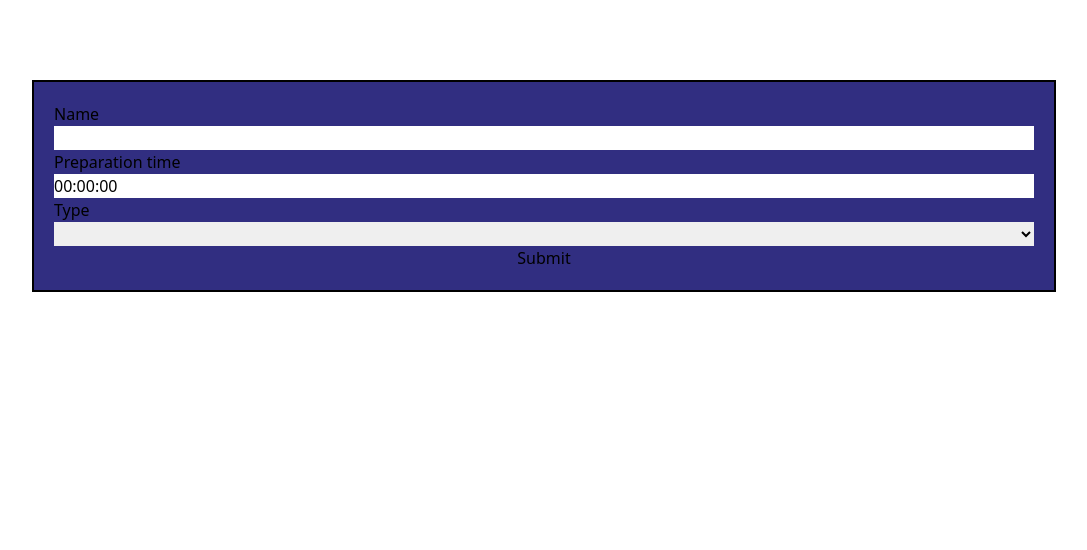
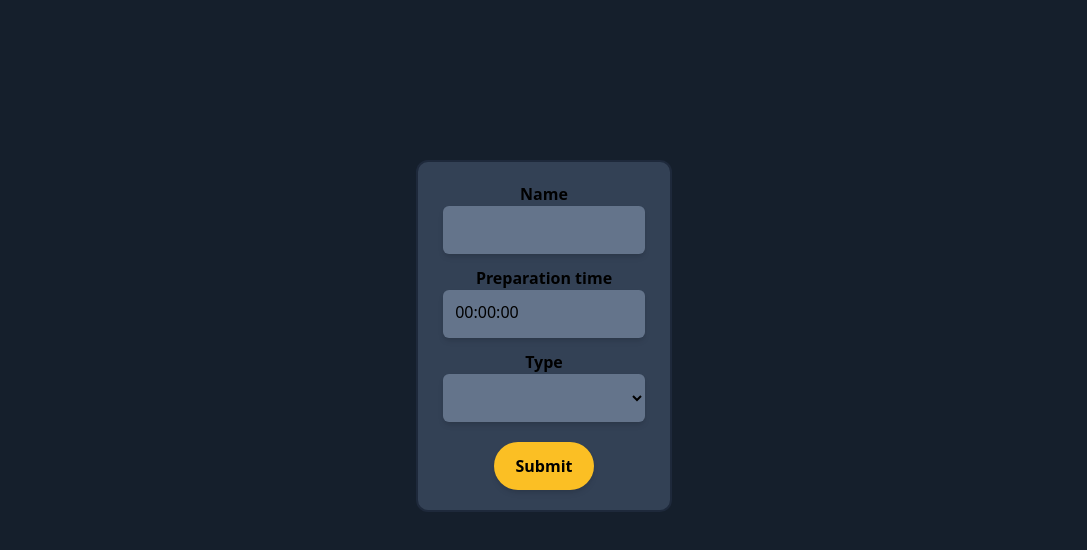
Before and after one commit to Handloc/HexOcean-Dishes, a React (Create React App) app: page / in a window 1280 px wide. Shown: the top 550 px of the page, without its empty margins (96-1183 px from the left). Built offline with nearby package versions, Linux system fonts and the light colour scheme.

Commit message:
Add styling

```diff
--- a/src/components/DishesForm.js
+++ b/src/components/DishesForm.js
@@ -16,6 +16,7 @@ function DishesForm() {
   const { register, handleSubmit, formState, watch, reset } = form;
   const { errors, isSubmitSuccessful } = formState;
   const dish_type = watch("type");
+  const spiciness_number = watch("spiciness_scale");
   const [fetching, setFetching] = useState(false);
   const [error, setError] = useState(null);
   const [success, setSuccess] = useState(false);
@@ -80,13 +81,16 @@ function DishesForm() {
 
   return (
     <form
-      className="w-4/5 m-auto mt-20 bg-indigo-900 flex flex-col border-2 border-black p-5"
+      className="border-slate-800 bg-slate-700 border-2 w-4/5 md:w-2/5 lg:w-2/5 xl:w-1/5 pt-5 pb-5 rounded-xl m-auto mt-40 flex flex-col items-center "
       onSubmit={handleSubmit(submitHandler)}
     >
-      <label htmlFor="name">Name</label>
+      <label htmlFor="name" className="text-md font-bold">
+        Name
+      </label>
       <input
         type="text"
         id="name"
+        className="w-4/5 h-12 border-b-4 rounded-md focus:outline-none focus:border-b-4 focus:border-fuchsia-600 p-3 bg-slate-500 border-transparent shadow-md"
         {...register("name", {
           required: { value: true, message: "Dish name is required" },
           validate: (fieldValue) => {
@@ -97,12 +101,15 @@ function DishesForm() {
           },
         })}
       />
-      <p className="text-red-300 font-bold">{errors.name?.message}</p>
-      <label htmlFor="preparation_time">Preparation time</label>
+      <p className="text-red-500 w-4/5 text-center">{errors.name?.message}</p>
+      <label htmlFor="preparation_time" className="text-md font-bold mt-3">
+        Preparation time
+      </label>
       <input
         type="text"
         maxLength="8"
         id="preparation_time"
+        className="w-4/5 h-12 border-b-4 rounded-md focus:outline-none focus:border-b-4 focus:border-fuchsia-600 p-3 bg-slate-500 border-transparent shadow-md"
         {...register("preparation_time", {
           required: { value: true, message: "Preparation time is required" },
           pattern: {
@@ -117,12 +124,15 @@ function DishesForm() {
           },
         })}
       />
-      <p className="text-red-300 font-bold">
+      <p className="text-red-500 w-4/5 text-center">
         {errors.preparation_time?.message}
       </p>
-      <label htmlFor="type">Type</label>
+      <label htmlFor="type" className="text-md font-bold mt-3">
+        Type
+      </label>
       <select
         id="type"
+        className="w-4/5 h-12 border-b-4 rounded-md focus:outline-none focus:border-b-4 focus:border-fuchsia-600 p-3 bg-slate-500 border-transparent shadow-md"
         {...register("type", {
           required: { value: true, message: "Dish type is required" },
         })}
@@ -131,13 +141,16 @@ function DishesForm() {
         <option value="soup">Soup</option>
         <option value="sandwich">Sandwich</option>
       </select>
-      <p className="text-red-300 font-bold">{errors.type?.message}</p>
+      <p className="text-red-500 w-4/5 text-center">{errors.type?.message}</p>
       {dish_type === "pizza" && (
         <>
-          <label htmlFor="no_of_slices">Number of slices</label>
+          <label htmlFor="no_of_slices" className="text-md font-bold mt-3">
+            Number of slices
+          </label>
           <input
             type="number"
             id="no_of_slices"
+            className="w-4/5 h-12 border-b-4 rounded-md focus:outline-none focus:border-b-4 focus:border-fuchsia-600 p-3 bg-slate-500 border-transparent shadow-md"
             {...register("no_of_slices", {
               required: {
                 value: true,
@@ -145,45 +158,56 @@ function DishesForm() {
               },
             })}
           />
-          <p className="text-red-300 font-bold">
+          <p className="text-red-500 w-4/5 text-center">
             {errors.no_of_slices?.message}
           </p>
-          <label htmlFor="diameter">Diameter</label>
+          <label htmlFor="diameter" className="text-md font-bold mt-3">
+            Diameter
+          </label>
           <input
             type="number"
             step="0.01"
             id="diameter"
+            className="w-4/5 h-12 border-b-4 rounded-md focus:outline-none focus:border-b-4 focus:border-fuchsia-600 p-3 bg-slate-500 border-transparent shadow-md"
             {...register("diameter", {
               required: { value: true, message: "Diameter is required" },
             })}
           />
-          <p className="text-red-300 font-bold">{errors.diameter?.message}</p>
+          <p className="text-red-500 w-4/5 text-center">
+            {errors.diameter?.message}
+          </p>
         </>
       )}
       {dish_type === "soup" && (
         <>
-          <label htmlFor="spiciness_scale">Spiciness scale</label>
+          <label htmlFor="spiciness_scale" className="text-md font-bold mt-3">
+            {`Spiciness scale  (${spiciness_number}/10)`}
+          </label>
           <input
             type="range"
             id="spiciness_scale"
             min="1"
             max="10"
+            className="w-3/5"
             {...register("spiciness_scale", {
               required: { value: true, message: "Spiciness is required" },
             })}
           />
-          <p className="text-red-300 font-bold">
+          <p className="text-red-500 w-4/5 text-center">
             {errors.spiciness_scale?.message}
           </p>
         </>
       )}
       {dish_type === "sandwich" && (
         <>
-          <label htmlFor="slices_of_bread">Slices of bread</label>
+          <label htmlFor="slices_of_bread" className="text-md font-bold mt-3">
+            Slices of bread
+          </label>
           <input
             type="number"
             min="1"
             id="slices_of_bread"
+            className="w-4/5 h-12 border-b-4 rounded-md focus:outline-none focus:border-b-4 focus:border-fuchsia-600 p-3 bg-slate-500 border-transparent shadow-md"
             {...register("slices_of_bread", {
               required: {
                 value: true,
@@ -191,15 +215,21 @@ function DishesForm() {
               },
             })}
           />
-          <p className="text-red-300 font-bold">
+          <p className="text-red-500 w-4/5 text-center">
             {errors.slices_of_bread?.message}
           </p>
         </>
       )}
-      <button>{fetching ? "Submitting..." : "Submit"}</button>
-      {error && <p className="text-red-600 text-xl">{error}</p>}
+      <button className="w-2/5 h-12 mt-5 bg-amber-400 hover:bg-fuchsia-600 text-black text-md font-bold rounded-3xl transition duration-200 shadow-md">
+        {fetching ? "Submitting..." : "Submit"}
+      </button>
+      {error && (
+        <p className="text-red-500 font-bold text-md mt-5 bg-black p-2 bg-opacity-60 rounded-lg shadow-md">
+          {error}
+        </p>
+      )}
       {success && (
-        <p className="text-green-600 text-xl">
+        <p className="text-green-500 font-bold text-md mt-5 bg-black p-2 bg-opacity-60 rounded-lg">
           Form was submitted successfully
         </p>
       )}
--- a/src/index.css
+++ b/src/index.css
@@ -6,4 +6,5 @@ body {
   height: 100%;
   width: 100%;
   margin: 0;
+  background-color: #151f2c;
 }
```
